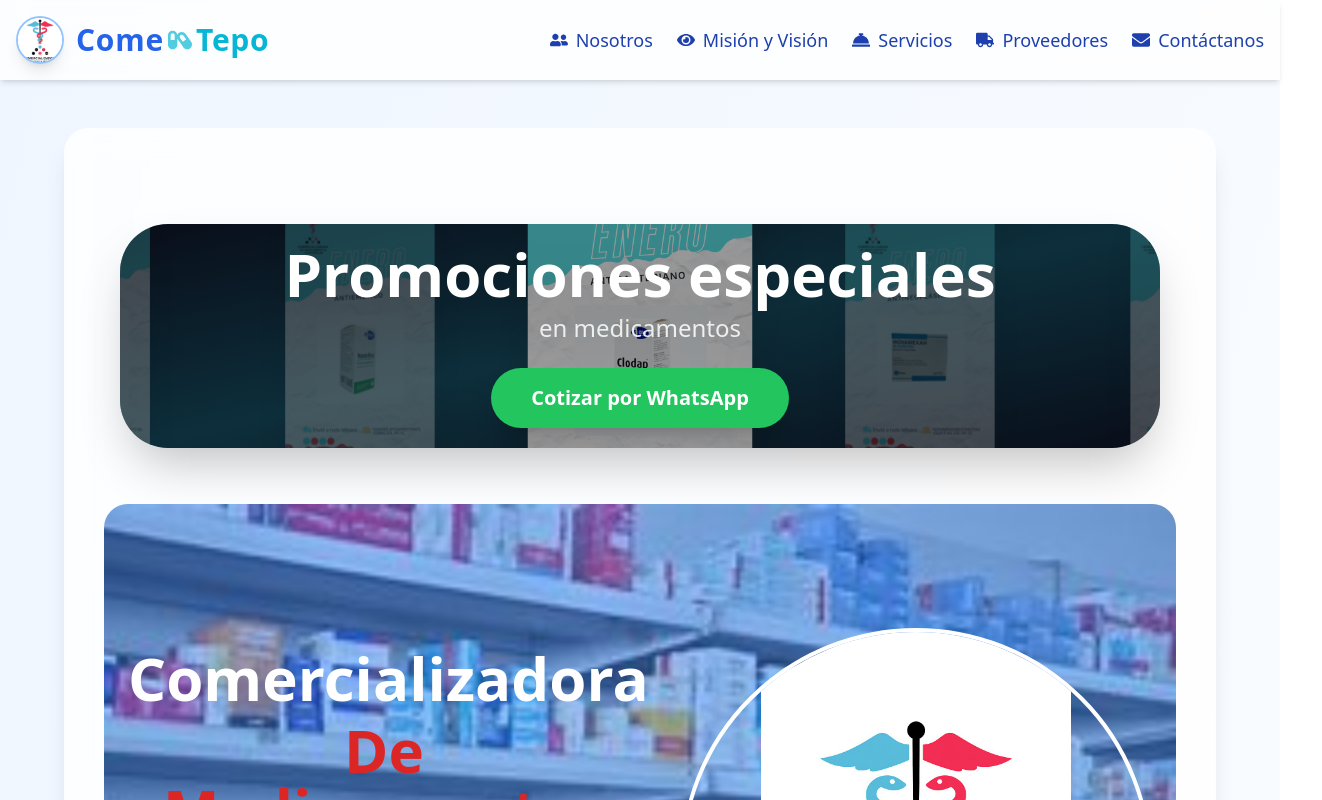
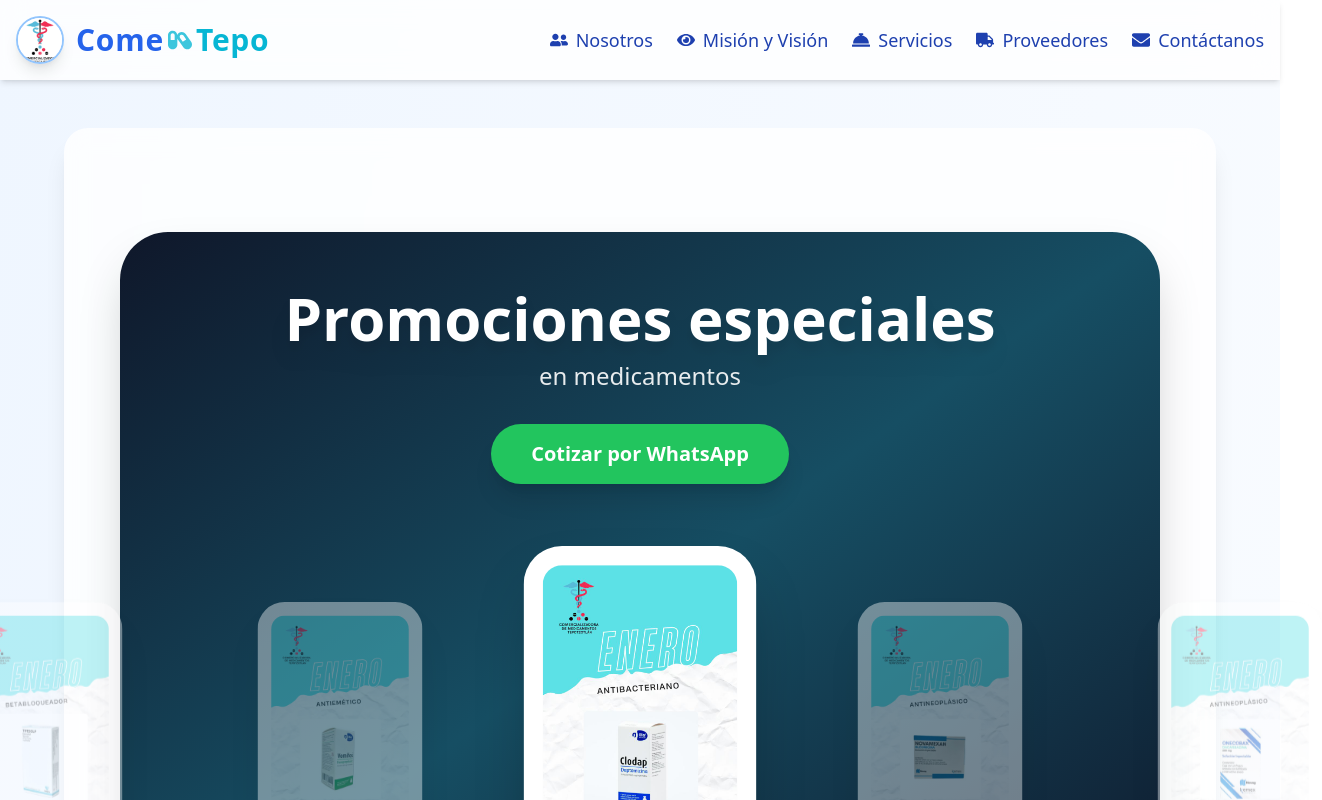
Before and after one commit to IsraelRodz/Cometepo, a React (Vite) app: page / in a window 1280 px wide. Shown: the top 800 px of the page, 1322 px wide, since content can reach past the window. Built offline with nearby package versions, Linux system fonts and the light colour scheme.

Commit message:
Cometepo_73_img

```diff
--- a/src/Components/PromoBannerScroll2.tsx
+++ b/src/Components/PromoBannerScroll2.tsx
@@ -47,15 +47,15 @@ export default function PromoBannerScroll() {
   }, [isMobile]);
 
   return (
-    <section className="px-4 my-14">
-      <div className="relative max-w-7xl mx-auto rounded-[3rem] overflow-hidden shadow-2xl bg-gradient-to-br from-slate-900 via-cyan-900 to-slate-900">
+    <section className="px-4 my-16">
+      <div className="max-w-7xl mx-auto rounded-[3rem] shadow-2xl bg-gradient-to-br from-slate-900 via-cyan-900 to-slate-900 px-6 py-14">
 
-        {/* ===== TEXTO SUPERIOR ===== */}
-        <div className="absolute inset-0 z-30 flex flex-col items-center justify-center text-center px-6 pointer-events-none">
-          <h2 className="text-white text-4xl md:text-6xl font-extrabold drop-shadow-2xl">
+        {/* ===== TEXTO Y CTA ===== */}
+        <div className="text-center mb-16">
+          <h2 className="text-white text-4xl md:text-6xl font-extrabold drop-shadow-xl">
             Promociones especiales
           </h2>
-          <p className="text-white/90 text-xl md:text-2xl mt-2">
+          <p className="text-white/90 text-xl md:text-2xl mt-3">
             en medicamentos
           </p>
 
@@ -63,31 +63,28 @@ export default function PromoBannerScroll() {
             href="https://wa.me/525613143229"
             target="_blank"
             rel="noopener noreferrer"
-            className="pointer-events-auto mt-6 bg-green-500 hover:bg-green-600 text-white px-10 py-4 rounded-full text-xl font-bold shadow-xl transition-transform hover:scale-105"
+            className="inline-block mt-8 bg-green-500 hover:bg-green-600 text-white px-10 py-4 rounded-full text-xl font-bold shadow-xl transition-transform hover:scale-105"
           >
             Cotizar por WhatsApp
           </a>
         </div>
 
-        {/* ===== OVERLAY OSCURO ===== */}
-        <div className="absolute inset-0 bg-black/40 z-20" />
-
         {/* ===== CARRUSEL ===== */}
         {isMobile ? (
-          <div className="relative z-10 flex gap-6 overflow-x-auto snap-x snap-mandatory py-16 px-6 scrollbar-hide">
+          <div className="flex gap-6 overflow-x-auto snap-x snap-mandatory pb-6 scrollbar-hide">
             {images.map((src, i) => (
               <div key={i} className="snap-center shrink-0">
                 <img
                   src={src}
                   alt={`Promoción ${i + 1}`}
-                  className="h-64 rounded-3xl shadow-xl object-contain"
+                  className="h-64 rounded-3xl shadow-xl object-contain bg-white p-4"
                   loading="lazy"
                 />
               </div>
             ))}
           </div>
         ) : (
-          <div className="relative z-10 py-28 flex justify-center items-center">
+          <div className="relative h-[380px] flex justify-center items-center">
             {[-2, -1, 0, 1, 2].map((offset) => {
               const index = (current + offset + images.length) % images.length;
               const isCenter = offset === 0;
@@ -96,15 +93,15 @@ export default function PromoBannerScroll() {
                 <motion.img
                   key={index}
                   src={images[index]}
-                  className="absolute h-80 rounded-[2rem] shadow-2xl object-contain"
+                  alt={`Promoción ${index + 1}`}
+                  className="absolute h-80 rounded-[2rem] shadow-2xl object-contain bg-white p-4"
                   animate={{
-                    x: offset * 280,
-                    scale: isCenter ? 1.25 : 0.85,
+                    x: offset * 300,
+                    scale: isCenter ? 1.2 : 0.85,
                     opacity: isCenter ? 1 : 0.4,
-                    rotateY: offset * 12,
                   }}
                   transition={{ duration: 0.8, ease: "easeInOut" }}
-                  style={{ zIndex: isCenter ? 30 : 10 }}
+                  style={{ zIndex: isCenter ? 20 : 10 }}
                   draggable={false}
                 />
               );
```
